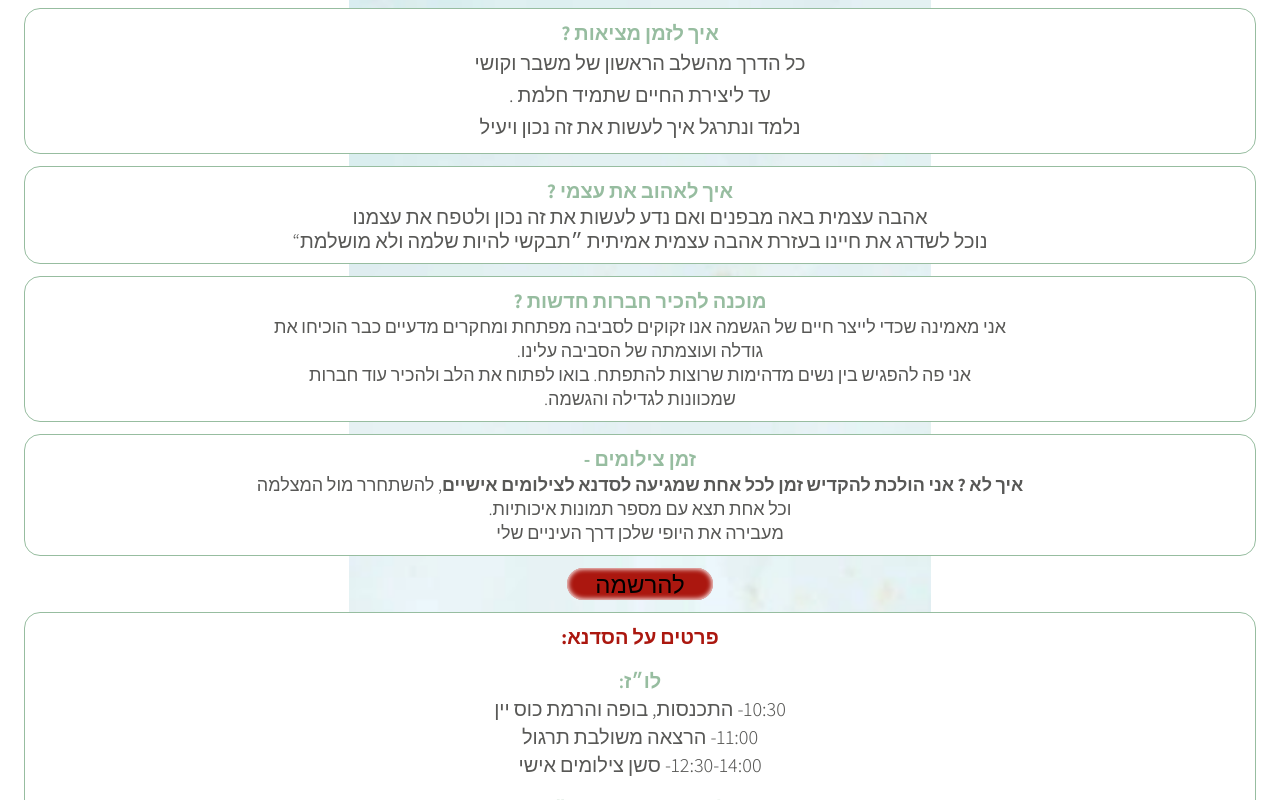
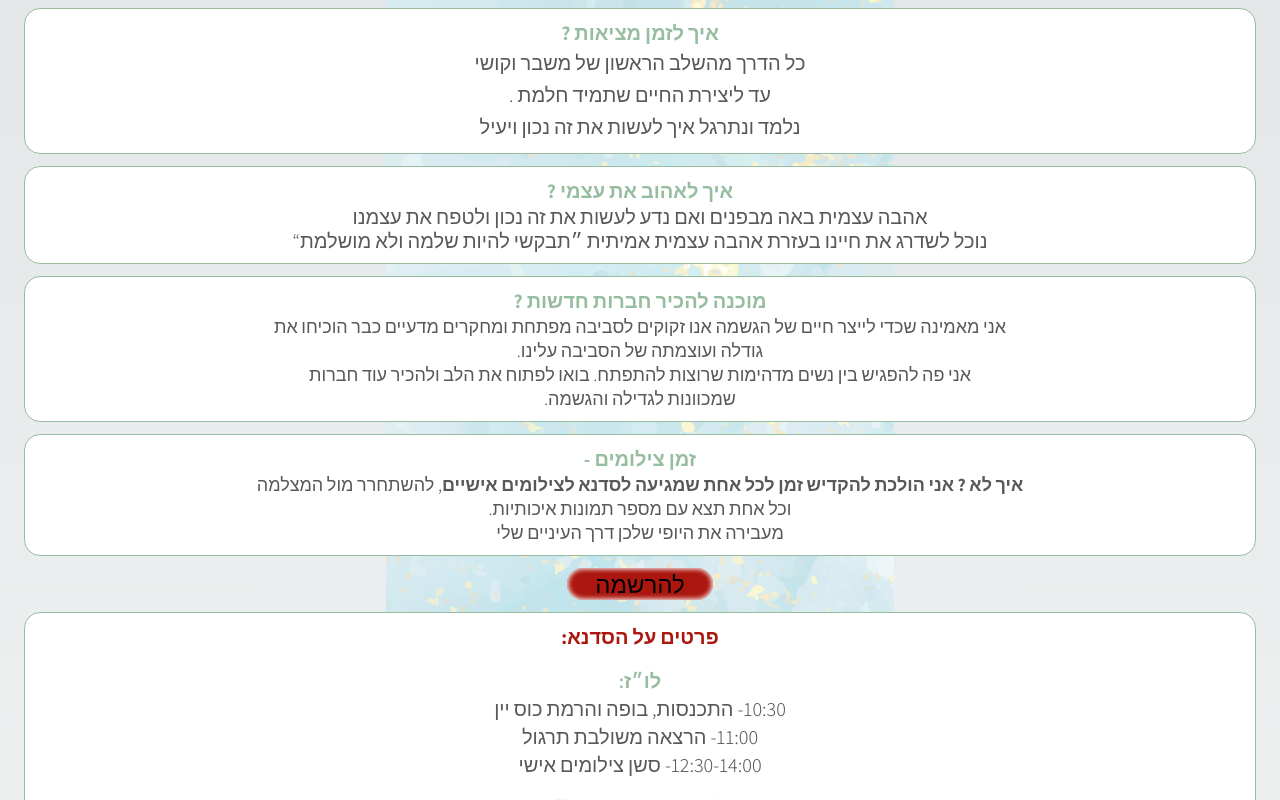
Before and after one commit to EtanHey/bateli-workshop, a Next.js app: page / in a window 1280 px wide. Shown: the part 1294-2094 px from the top of the page. Built offline with nearby package versions, Linux system fonts and the light colour scheme.

Commit message:
Fix buttons, waiting on fixed bg and logo

```diff
--- a/app/page.tsx
+++ b/app/page.tsx
@@ -9,10 +9,10 @@ import TimeNdDate from '@/components/TimeNdDate';
 
 export default function Home() {
   return (
-    <main dir='rtl' className='w-full -z-[9999] gap-3 flex bg-white flex-col relative h-fit text-center'>
+    <main dir='rtl' className='w-full  gap-3 flex flex-col relative h-fit text-center'>
       <HeroImage />
       {/* <Image unoptimized className='-z-50 object-contain object-top' src='/page_background.webp' alt='background' fill priority /> */}
-      <Image unoptimized className='-z-50 object-contain' src='/page_background.webp' alt='background' fill priority />
+      <Image unoptimized className='-z-50 object-top object-contain' src='/page_background.webp' alt='background' fill priority />
       <div className='flex flex-col items-center px-6 gap-3'>
         <TimeNdDate />
         <IntroductionSection />
--- a/components/HeroImage.tsx
+++ b/components/HeroImage.tsx
@@ -6,7 +6,7 @@ import SignupButton from './SignupButton';
 const myFont = localFont({src: '../fonts/hachalutzim.otf'});
 const HeroImage = () => {
   return (
-    <div className='relative w-full z-50 xl:h-[76svh] h-[344px]'>
+    <div className='relative w-full xl:h-[76svh] h-[344px]'>
       <Image src='/hero_image.webp' alt='Hero image' unoptimized className='object-cover max-md:object-top' fill priority />
       <div className='absolute items-center flex flex-col gap-1 w-full text-center top-[5%] xl:top-[8%]'>
         <div className='text-4xl flex flex-col gap-[8.3rem] xl:gap-96'>
--- a/components/SignupButton.tsx
+++ b/components/SignupButton.tsx
@@ -3,7 +3,7 @@ import React from 'react';
 
 const SignupButton = ({className}: {className?: string}) => {
   return (
-    <Link href='https://meshulam.co.il/s/2bb7dbbf-266c-f513-53c4-950b3f6f5a4f' className={`text-2xl z-[999999] px-7 rounded-full w-fit ${className ? className : ''}`}>
+    <Link href='https://meshulam.co.il/s/2bb7dbbf-266c-f513-53c4-950b3f6f5a4f' className={`text-2xl  px-7 rounded-full w-fit ${className ? className : ''}`}>
       להרשמה
     </Link>
   );
```
Also changed, not shown: public/logo.webp (added), public/page_background.webp.
